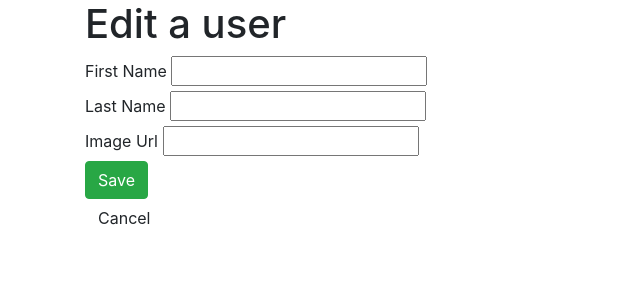
After one commit to RAINBOBOBO/Blogly, a Flask app: a page that uses templates/edit-user.html in a window 1280 px wide. The commit adds this page. Shown: the top 300 px of the page, without its empty margins (0-640 px from the left). Run offline with Flask 2, Linux system fonts and the light colour scheme; some libraries are stand-ins or nearby versions.

Commit message:
Added routes for editing and deleting users. Created a test file for app.py. Added edit-user.html file.

```diff
--- a/app.py
+++ b/app.py
@@ -4,7 +4,7 @@ from flask import Flask, render_template, request, redirect
 from models import db, connect_db, User
 
 app = Flask(__name__)
-app.config['SQLALCHEMY_DATABASE_URI'] = 'postgresql:///blogly'
+app.config['SQLALCHEMY_DATABASE_URI'] = 'postgresql://postgres:qwerty@localhost/blogly'
 app.config['SQLALCHEMY_TRACK_MODIFICATIONS'] = False
 app.config['SQLALCHEMY_ECHO'] = True
 
@@ -12,33 +12,71 @@ connect_db(app)
 db.create_all()
 
 @app.route("/")
+def redirct_to_users():
+  return redirect("/users")
+
+@app.route("/users")
 def list_users():
 
   users = User.query.all()
-  print (f"Users info {users}")
-  print (f"Users info {users[0]}")
+  # print (f"Users info {users}")
+  # print (f"Users info {users[0]}")
 
   return render_template("users.html", users=users)
 
-@app.route("/create-user")
+@app.route("/users/new")
 def show_user_form():
   return render_template("create-user.html")
 
 
-@app.route("/create-user", methods=["POST"])
+@app.route("/users/new", methods=["POST"])
 def create_user():
   first_name = request.form["first-name"]
   last_name = request.form["last-name"]
-  image_url = request.form["image-url"]
+  if request.form["image-url"]:
+    image_url = request.form["image-url"]
+    new_user = User(first_name=first_name, last_name=last_name, image_url=image_url)
+  else:
+    new_user = User(first_name=first_name, last_name=last_name)
 
-  new_user = User(first_name=first_name, last_name=last_name, image_url=image_url)
   db.session.add(new_user)
   db.session.commit()
 
   return redirect("/")
 
-@app.route("/user-detail/<username>")
+@app.route("/users/<username>")
 def show_user_details(username):
   user_details = User.query.get(username)
   print (f"this is the user image {user_details.image_url}")
   return render_template("user-detail.html", user_name=username, image_url = user_details.image_url)
+
+@app.route("/user/<username>/edit")
+def edit_user(username):
+  return render_template("edit-user.html")
+
+@app.route("/user/<username>/edit", methods=["POST"])
+def edit_user_form(username):
+  first_name = request.form["first-name"]
+  last_name = request.form["last-name"]
+  image_url = request.form["image-url"]
+
+  updated_user = User.query.get(username)
+  print(f"the new user is {updated_user}")
+  updated_user.first_name = first_name
+  updated_user.last_name = last_name
+  updated_user.image_url = image_url
+
+  db.session.commit()
+
+  return redirect("/")
+
+@app.route("/user/<username>/delete", methods=["POST"])
+def delete_user(username):
+
+  delete_user = User.query.get(username)
+
+  db.session.delete(delete_user)
+
+  db.session.commit()
+
+  return redirect("/")
--- /dev/null
+++ b/templates/edit-user.html
@@ -0,0 +1,20 @@
+{% extends 'base.html' %}
+
+{% block title %} Edit user {% endblock %}
+
+{% block content %}
+  <h1>Edit a user</h1>
+  <form action="" method="POST">
+    <label for="first-name">First Name</label>
+    <input type="text" name="first-name">
+    <br>
+    <label for="last-name">Last Name</label>
+    <input type="text" name="last-name">
+    <br>
+    <label for="image-url">Image Url</label>
+    <input type="text" name="image-url">
+    <br>
+    <button class="btn btn-success">Save</button>
+  </form>
+  <button class="btn">Cancel</button>
+{% endblock %}
--- a/templates/users.html
+++ b/templates/users.html
@@ -7,9 +7,9 @@
   <ul>
     {% if users %}
         {% for user in users %}
-        <li><a href="/user-detail/{{user.first_name}}">{{user.first_name}}</a></li>
+        <li><a href="/users/{{user.first_name}}">{{user.first_name}}</a></li>
         {% endfor %}
     {% endif %}
   </ul>
-  <button><a href="/create-user">Add user</a></button>
+  <button><a href="/users/new">Add user</a></button>
 {% endblock %}
```
Also changed, not shown: templates/user-detail.html (+5 -3 lines), test_flask.py (added, +60 -0 lines).
